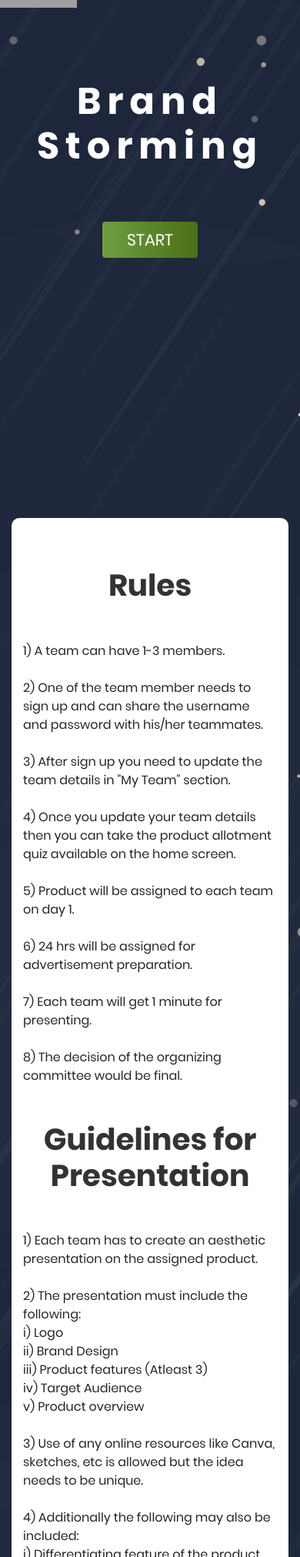
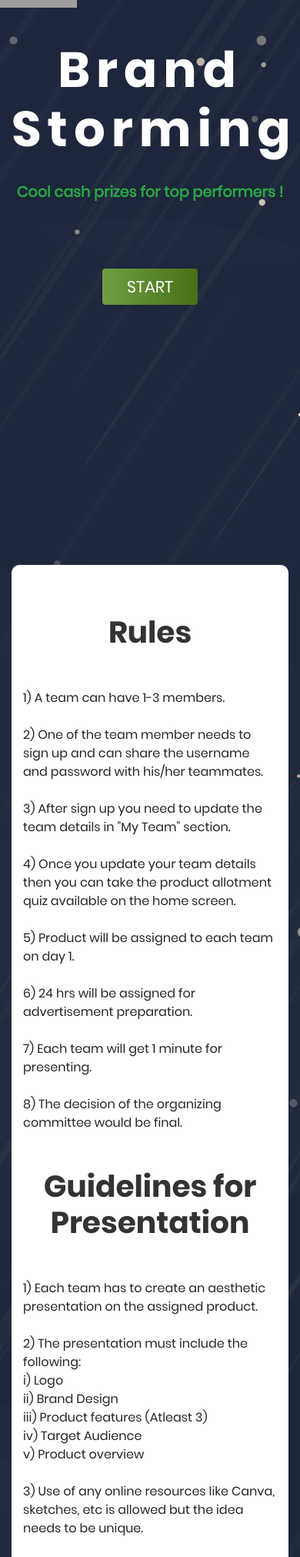
Before and after one commit to aishikamidder05/BrandStorming, a Django app: page / in a window 390 px wide. Shown: the part 65-2088 px from the top of the page at 77% size. Run offline with Django 3.2, Linux system fonts and the light colour scheme; some libraries are stand-ins or nearby versions; grey boxes are pictures that could not be loaded.

Commit message:
prize mentioned

```diff
--- a/inqapp/static/css/landing.css
+++ b/inqapp/static/css/landing.css
@@ -31,7 +31,8 @@
   letter-spacing: 0.5rem;
   color: #fff !important;
   font-weight: bold !important;
-  margin-top: 150px;
+  margin-top: 100px;
+  margin-bottom: 20px;
   animation: bounce 0.8s ease-in-out alternate-reverse infinite;
 }
 
@@ -82,20 +83,26 @@
   line-height: 1.5rem;
 }
 
+.prize-text {
+  font-size: 2rem;
+  font-weight: bold;
+  margin-bottom: 20px;
+}
+
 @media (max-width: 768px) {
 
   .inq-logo h1 {
-    font-size: 3rem;
-    letter-spacing: 0.1;
-    margin-top: 100px;
+    font-size: 4rem;
+    letter-spacing: 0.05;
+    margin-top: 50px;
   }
 }
 
 @media (max-width: 600px) {
   .inq-logo h1 {
-    font-size: 3rem;
-    letter-spacing: 0.1;
-    margin-top: 100px;
+    font-size: 4rem;
+    letter-spacing: 0.05;
+    margin-top: 50px;
   }
   .bl_text {
     color: black;
--- a/inqapp/templates/welcome.html
+++ b/inqapp/templates/welcome.html
@@ -88,6 +88,7 @@
     <div class="inq-logo">
       <h1>Brand Storming</h1>
     </div>
+    <p class="prize-text text-success">Cool cash prizes for top performers !</p>
     <div class="row infobar">
       {% if user.is_anonymous %}
         <div style="width: 100%;text-align: center; padding-bottom: 5vh;">
```
